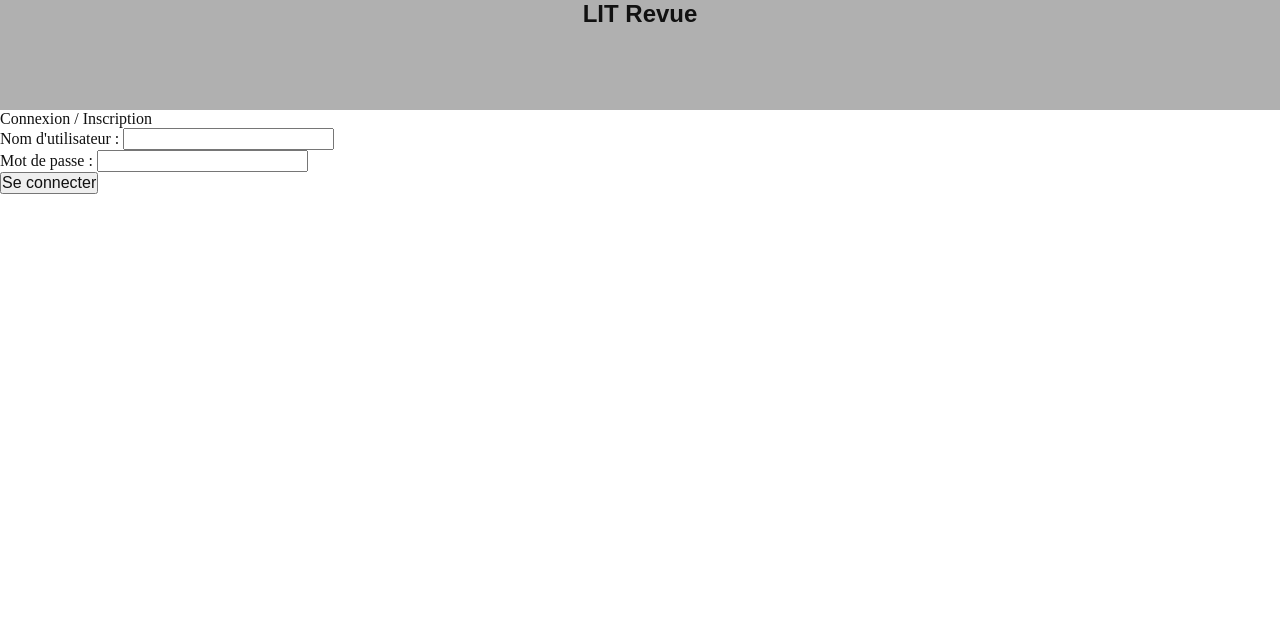
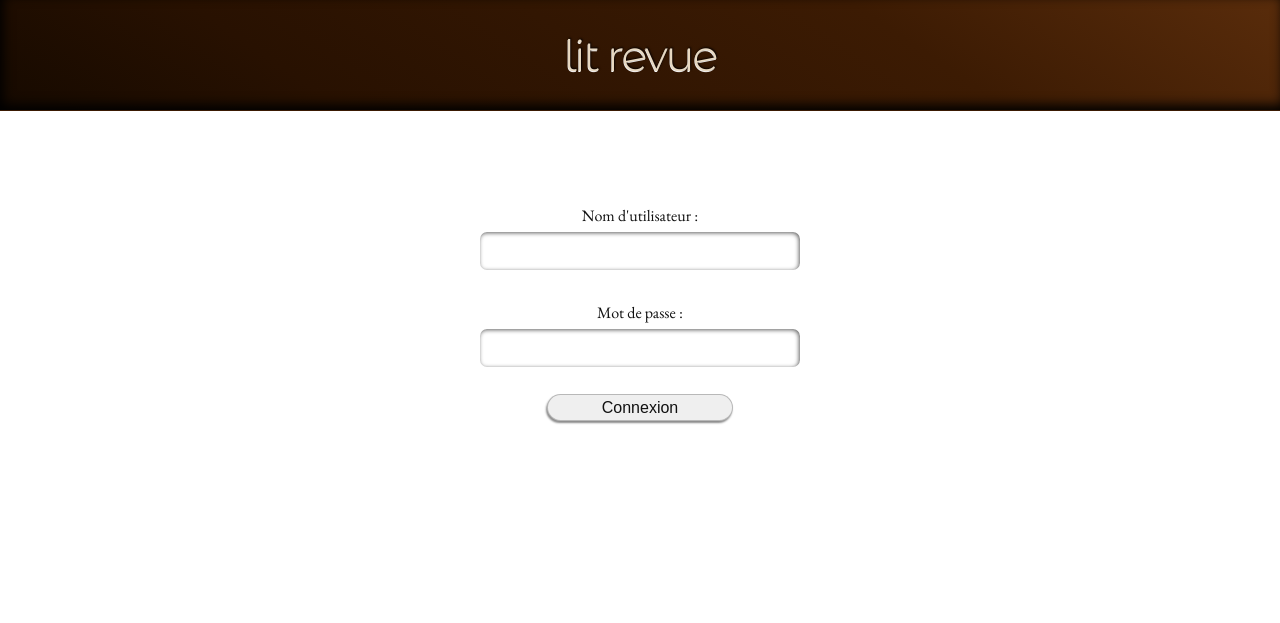
Before and after one commit to dim-gggl/LIT_Revue, a Django app: page / in a window 1280 px wide. Shown: the top 623 px of the page. Before the commit the page ends 194 px from the top, so only its background shows below. Run offline with Django 5.2, Linux system fonts and the light colour scheme.

Commit message:
Init of the stylesheet

```diff
--- a/LITRevue/urls.py
+++ b/LITRevue/urls.py
@@ -15,13 +15,14 @@ Including another URLconf
     2. Add a URL to urlpatterns:  path('blog/', include('blog.urls'))
 """
 from django.contrib import admin
+from django.contrib.auth.views import LoginView
 from django.urls import path
 import authentication.views
 import main_feed.views
 
 urlpatterns = [
     path("admin/", admin.site.urls),
-    path("", authentication.views.login_page, name="login"),
-    path("logout/", authentication.views.logout_user, name="logout"),
+    path("", authentication.views.LogginPage.as_view(), name="login"),
+    path("logout/", authentication.views.LoggingOutView.as_view(), name="logout"),
     path("home/", main_feed.views.home, name="homepage")
 ]
--- a/authentication/models.py
+++ b/authentication/models.py
@@ -11,6 +11,7 @@ class User(AbstractUser):
         symmetrical=False,
         related_name="followers"
     )
+
     def __str__(self):
         return self.username
 
--- a/authentication/static/authentication/style.css
+++ /dev/null
@@ -1,21 +0,0 @@
-* {
-    margin: 0;
-    padding: 0;
-    font-size: 16px;
-    color: #111111;
-}
-
-.banner {
-    width: 100%;
-    text-align: center;
-    height: 110px;
-    background-color: rgb(176, 176, 176);
-}
-
-.banner h1 {
-    margin: auto 0;
-    text-align: center;
-    font-family: "Montserrat", sans-serif;
-    font-weight: bold;
-    font-size: 24px;
-}
--- /dev/null
+++ b/authentication/static/style.css
@@ -0,0 +1,111 @@
+* {
+    margin: 0;
+    padding: 0;
+    font-size: 16px;
+    color: #111111;
+}
+
+html {
+    min-height: 100%;
+    padding: 0;
+    margin: 0;
+    font-family: "EB Garamond", serif;
+    font-weight: 400;
+}
+
+body {
+    display: block;
+    min-height: 1000px;
+    min-width: 100%;
+    padding: 0;
+}
+
+.banner {
+    width: 100%;
+    height: 110px;
+    background-color: rgb(176, 176, 176);
+    align-content: center;
+    background: linear-gradient(34deg, #170a00 1%, #281101 24%, #3c1b03 70%, #592c0b 100%);
+    border-bottom: 1px solid #3a1a03;
+    box-shadow: inset 3px -5px 12px #000000;
+}
+
+.banner h1 {
+    margin: auto 0;
+    text-align: center;
+    font-family: "Montserrat Alternates", sans-serif;
+    font-weight: 300;
+    text-transform: lowercase;
+    font-size: 2.7rem;
+    letter-spacing: -2px;
+    color: #e8d9c2;
+    text-shadow: 0.8px -0.8px 2px #060000, -0.5px 0.5px 0.6px #fdfcfc;
+}
+
+main {
+    display: flex;
+    flex-direction: column;
+    min-height: 400px;
+    /* margin: 0; */
+    /* align-content: space-evenly; */
+    justify-content: center;
+}
+
+.login-form-container {
+    margin: 0 auto;
+    /* display: flex; */
+    /* flex-direction: column; */
+    /* min-height: 400px; */
+    justify-items: center;
+    padding: 2ch;
+}
+
+p.login-form-message {
+    border: 0.5px solid #00000045;
+    width: 100%;
+    text-align: center;
+    padding: 1ch;
+    background: floralwhite;
+    font-size: 1.4rem;
+    border-radius: 20px;
+    margin-bottom: 3ch;
+}
+
+.login-form, .logging-out-form {
+    display: flex;
+    flex-direction: column;
+    align-content: space-evenly;
+    height: 100%;
+}
+
+.password-field {
+  align-content: last baseline;
+}
+
+.login-form p {
+    display: flex;
+    flex-direction: column;
+    text-align: center;
+}
+
+.login-form label {
+    margin: 0.6ch;
+}
+
+.login-form input {
+    margin-bottom: 3ch;
+    border-radius: 8px;
+    border: 1px solid #ffffff6e;
+    padding: 10px;
+    width: 300px;
+    box-shadow: inset -1px 1px 4px #000000a1;
+}
+
+button.login-submit-btn {
+    padding: 0.4ch 6ch;
+    max-width: 206px;
+    margin: 0 auto;
+    border-radius: 50px;
+    border: 1px solid #0000003b;
+    box-shadow: -1px 2px 2px #00000075;
+}
--- a/authentication/templates/authentication/login.html
+++ b/authentication/templates/authentication/login.html
@@ -1,12 +1,16 @@
 {% extends 'base.html' %}
 {% block title %} LIT Revue | Authentification {% endblock title %}
 {% block content %}
+<main>
     <div class="login-form-container">
-        <p>{{ message }}</p>
-        <form method="post">
+        {% if message %}
+            <p class="login-form-message">{{ message }}</p>
+        {% endif %}
+        <form method="post" class="login-form">
             {{ form.as_p }}
             {% csrf_token %}
-            <button type="submit" >Se connecter</button>
+            <button type="submit" class="login-submit-btn">Connexion</button>
         </form>
     </div>
+</main>
 {% endblock content %}
--- a/authentication/views.py
+++ b/authentication/views.py
@@ -1,27 +1,55 @@
 from django.shortcuts import render, redirect
 from django.contrib.auth import login, authenticate, logout
+from django.views.generic import View
 from . import forms
 
-def login_page(request):
-    form = forms.LoginForm()
-    message = "Connexion / Inscription"
-    if request.method == "POST":
-        form = forms.LoginForm(request.POST)
-        if form.is_valid:
+class LogginPage(View):
+    form_class = forms.LoginForm
+    template_name = "authentication/login.html"
+
+    def get(self, request):
+        form = self.form_class()
+        message = ""
+
+        return render(
+            request, self.template_name,
+            context={
+                "form": form,
+                "message": message
+                }
+            )
+
+    def post(self, request):
+        form = self.form_class(request.POST)
+        message = ""
+
+        if form.is_valid():
             user = authenticate(
-                username=form.data["username"],
-                password=form.data["password"]
+                username=form.cleaned_data["username"],
+                password=form.cleaned_data["password"]
             )
+
             if user:
                 login(request, user)
                 return redirect("homepage")
-            else:
-                message = "Identifiants invalides !"
-    return render(
-        request, "authentication/login.html",
-        context={"form": form, "message": message}
-        )
 
-def logout_user(request):
-    logout(request)
-    return redirect("login")
+        message = "Identifiants invalides !"
+
+        return render(
+            request, self.template_name,
+            context={
+                "form": form,
+                "message": message
+                }
+            )
+
+
+class LoggingOutView(View):
+    def get(self, request):
+        logout(request)
+        return redirect("login")
+
+
+# def logout_user(request):
+#     logout(request)
+#     return redirect("login")
--- a/templates/base.html
+++ b/templates/base.html
@@ -4,16 +4,19 @@
   <head>
     <meta charset='UTF-8'>
     <meta name='viewport' content='width=device-width initial-scale=1'>
-    <link rel="stylesheet" href="{% static 'authentication/style.css' %}">
+    <style>
+      @import url('https://fonts.googleapis.com/css2?family=Montserrat+Alternates:ital,wght@0,100;0,200;0,300;0,400;0,500;0,600;0,700;0,800;0,900;1,100;1,200;1,300;1,400;1,500;1,600;1,700;1,800;1,900&display=swap');
+      @import url('https://fonts.googleapis.com/css2?family=EB+Garamond:ital,wght@0,400..800;1,400..800&display=swap');
+    </style>
+    <link rel="stylesheet" href="{% static 'style.css' %}">
     <title>{% block title %}{% endblock title %}</title>
   </head>
     <body>
       <header class="banner">
-        <h1>LIT Revue</h1>
+        <h1>Lit Revue</h1>
       </header>
+      <main>
         {% block content %}{% endblock content %}
-        {% if user.is_authenticated %}
-            <p>Vous êtes connecté en tant que {{ request.user }}. <a href="{% url 'logout' %}">Se déconnecter</a></p>
-        {% endif %}
+      </main>
     </body>
 </html>
```
Also changed, not shown: LITRevue/settings.py (+5 -3 lines), authentication/templates/authentication/logged_out.html (added, +7 -0 lines), main_feed/templates/main_feed/home.html (+7 -1 lines), db.sqlite3.
